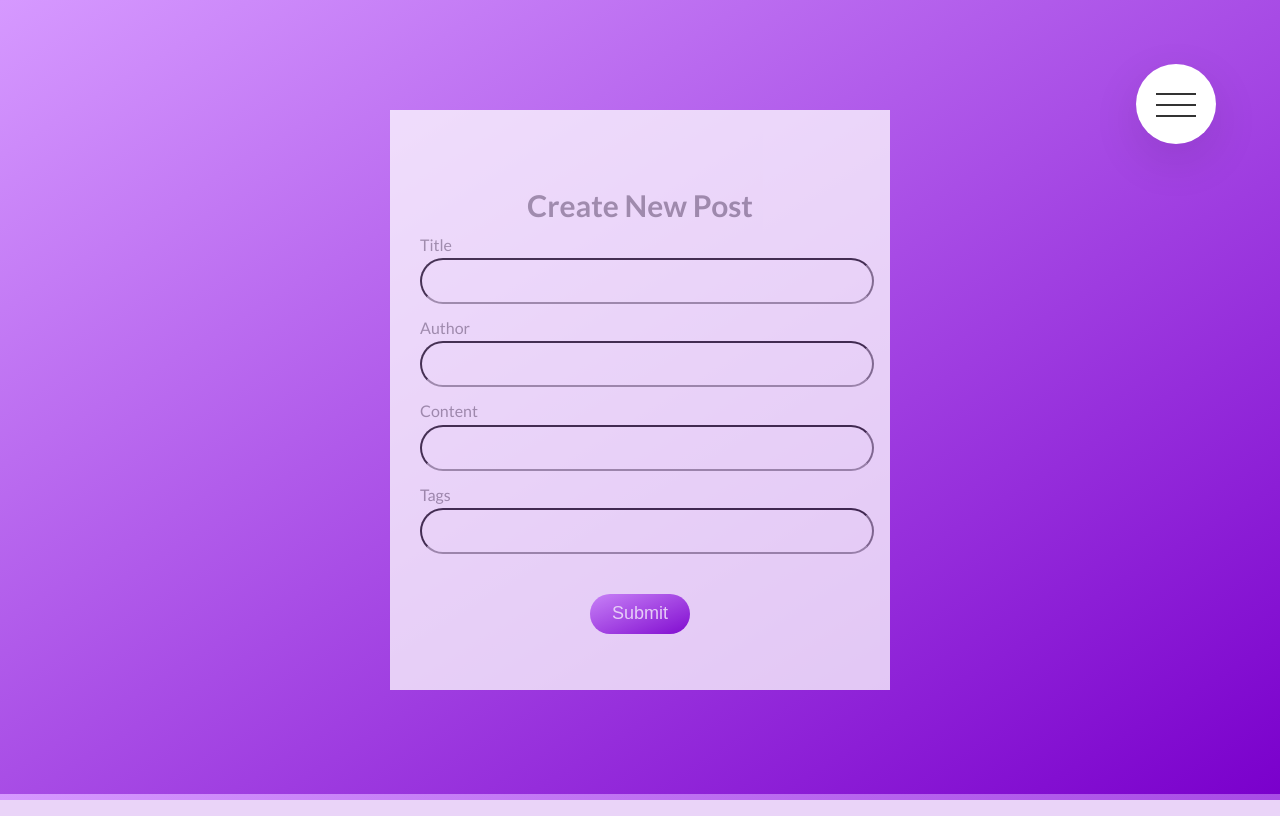
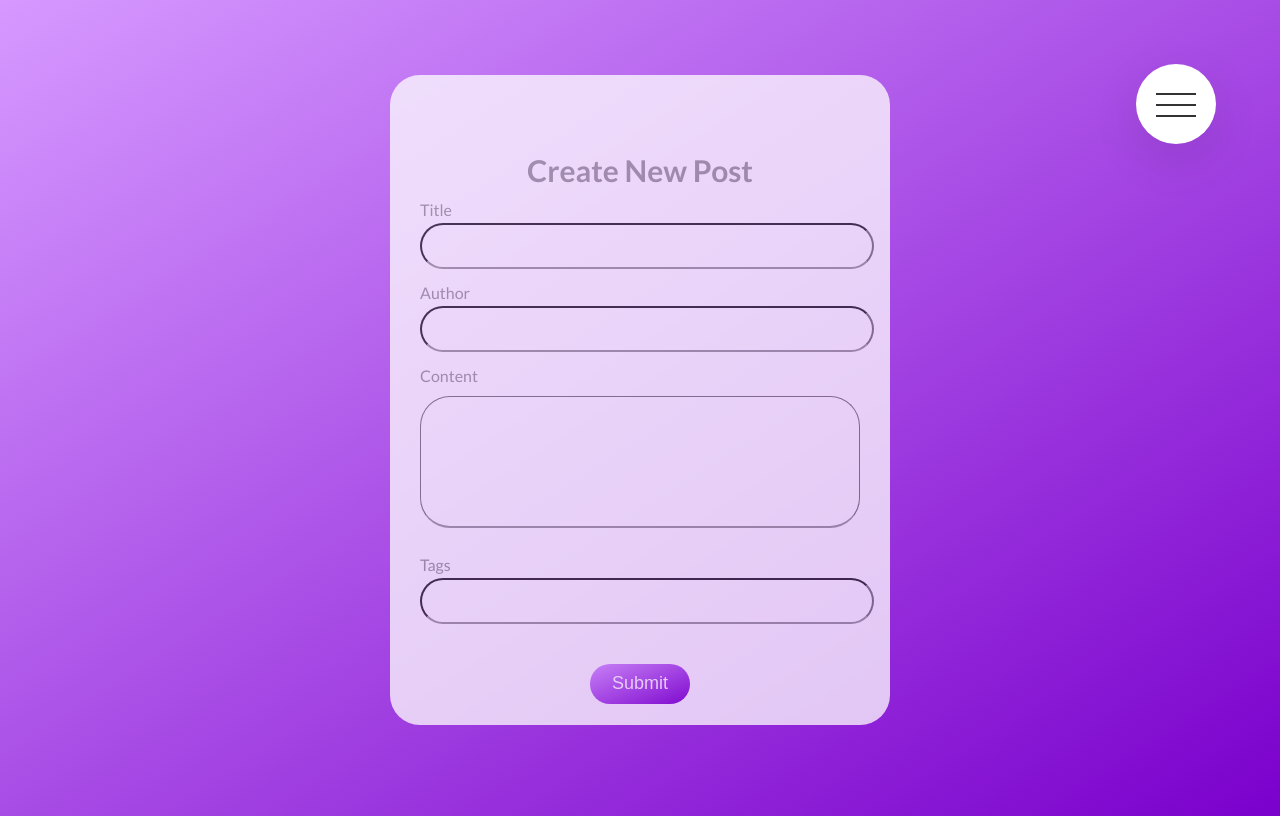
Before and after one commit to Omsinha017/MINOR-PROJECT, a Django app: page /posts/create in a window 1280 px wide. Run offline with Django 3.2, Linux system fonts and the light colour scheme; some libraries are stand-ins or nearby versions.

Commit message:
Deploying

```diff
--- a/posts/templates/posts/post_create_form.html
+++ b/posts/templates/posts/post_create_form.html
@@ -3,12 +3,12 @@
 <style>
     body{
     background-image: linear-gradient(to right bottom,#d699ff,#7a00cc);
-    height: 97.2vh;
+    height: 100vh;
 }
 
 .createbox{
     width: 500px;
-    height: 580px;
+    height: 650px;
     box-shadow: 0 3rem 6rem rgba(#000,.7);
     opacity: .75;
     background: white;
@@ -19,6 +19,7 @@
     transform: translate(-50%,-50%);
     box-sizing: border-box;
     padding: 70px 30px;
+    border-radius: 30px;
 }
 
 
@@ -27,6 +28,23 @@ h4{
     padding: 0 0;
     text-align: center;
     font-size: 30px;
+}
+
+textarea {
+  width: 100%;
+  padding: 12px;
+  color: #999;
+  font-size: 18px;
+  border-radius: 30px;
+  box-sizing: border-box;
+  background: transparent;
+  margin-top: 6px;
+  margin-bottom: 16px;
+  resize: vertical;
+  border-bottom: 2px solid #999;
+  outline:#999;
+  color: #999;
+  resize:none;
 }
 
 .createbox p{
@@ -92,25 +110,21 @@ h4{
 		<h4>Create New Post</h4>
 			<form method="POST">
 				{% csrf_token %}
-				<div class="form-group">
+
 					<label for="name">Title</label>
 					<input type="text" class="form-control" id="title" name="title" aria-describedby="title">
-				</div>
 
-				<div class="form-group">
+
 					<label for="name">Author</label>
 					<input type="text" class="form-control" id="author" name="author" aria-describedby="name">
-				</div>
 
-				<div class="form-group">
+
 					<label for="name">Content</label>
-					<input type="text" class="form-control" id="content" name="content" aria-describedby="name">
-				</div>
+					<textarea type="text" class="form-control" id="content" name="content" aria-describedby="name" cols="30" rows="5"></textarea>
 
-				<div class="form-group">
+
 					<label for="name">Tags</label>
 					<input type="text" class="form-control" id="tags" name="tags" aria-describedby="name">
-				</div>
                 <div class="center-but">
 				<button type="submit" class="btn btn-primary">Submit</button>
             </div>
--- a/posts/templates/posts/post_detail.html
+++ b/posts/templates/posts/post_detail.html
@@ -33,7 +33,7 @@
                 {% csrf_token %}
                 <div class="form-group">
                     <label for="exampleInputEmail1">Post Comment </label>
-                    <input type="text" class="form-control" name="comment" placeholder="Enter comment here">
+                    <input type="text" class="form-control" name="comment" placeholder="Enter your Feedback here">
                 </div>
                 <input type="hidden" name="postSno" value="{{post.sno}}">
                 <input type="hidden" name="parentSno" value="">
@@ -62,7 +62,7 @@
                                 {% csrf_token %}
                                 <div class="form-group">
                                     <label for="comment">Post a reply </label>
-                                    <input type="text" class="form-control" name="comment" placeholder="Enter comment here">
+                                    <input type="text" class="form-control" name="comment" placeholder="Enter Feedback here">
                                     <input type="hidden" name="parentSno" value="{{comment.sno}}">
                                 </div>
                                 <input type="hidden" name="postSno" value="{{post.sno}}">
--- a/requirements.txt
+++ b/requirements.txt
@@ -4,12 +4,17 @@ cffi==1.14.5
 chardet==4.0.0
 cryptography==3.4.6
 defusedxml==0.7.1
+dj-database-url==0.5.0
 Django==3.1.7
 django-allauth==0.44.0
+django-heroku==0.3.1
+gunicorn==20.1.0
 idna==2.10
 oauthlib==3.1.0
+psycopg2==2.8.6
 pycparser==2.20
 PyJWT==2.0.1
+python-decouple==3.4
 python-social-auth==0.3.6
 python3-openid==3.2.0
 pytz==2021.1
@@ -20,3 +25,4 @@ social-auth-app-django==4.0.0
 social-auth-core==4.1.0
 sqlparse==0.4.1
 urllib3==1.26.3
+whitenoise==5.2.0
--- a/templates/base.html
+++ b/templates/base.html
@@ -3,7 +3,7 @@
 <html>
   <head>
     <meta charset="utf-8">
-    <title>WE'LL BE FINE</title>
+    <title>Il Rifugio</title>
 
     {% block styling %}{% endblock %}
     {% block head %}{% endblock %}
```
Also changed, not shown: simplesocial/settings.py (+9 -0 lines), db.sqlite3, 1 other file.
